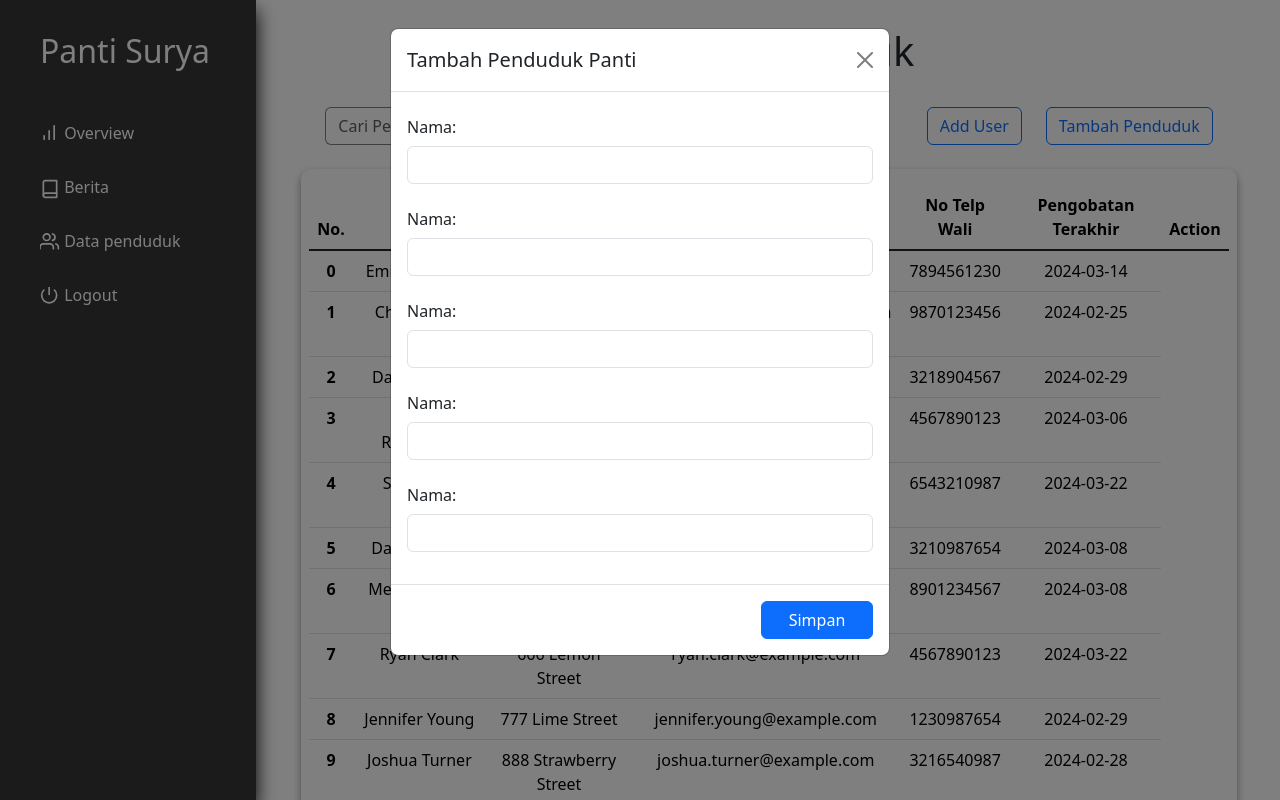
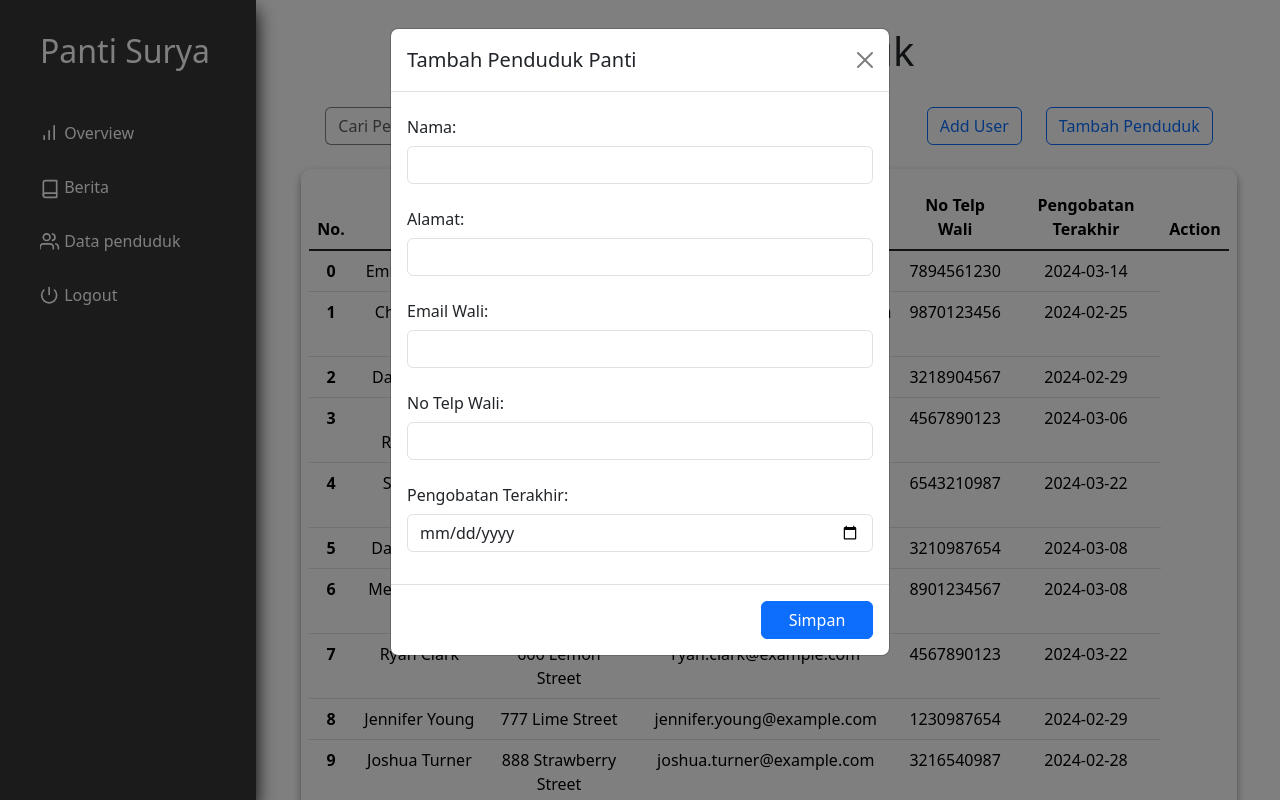
Before and after one commit to NicholasL5/PantiSurya, a PHP site: page /penduduk.php in a window 1280 px wide, after a click on "Add User". Run offline with PHP 8.4, Linux system fonts and the light colour scheme; the visitor is signed in with stand-in values (Sample User, id 1); data comes from the database, SQL or seed files in the repository.

Commit message:
add penduduk modals + edit penduduk (alamat, email, no telp)

```diff
--- a/penduduk.php
+++ b/penduduk.php
@@ -13,7 +13,21 @@
 
     // $db = new myDB();
     // $res = $db->getAllPenduduk();
+    include "utils.php";
+    $db = new myDB();
 
+    if ($_SERVER['REQUEST_METHOD'] == 'POST'){
+        if (isset($_POST['simpan'])){
+            $nama = $_POST['nama_penduduk'];
+            $alamat = $_POST['alamat_penduduk'];
+            $email = $_POST['email_wali'];
+            $noTelpon = $_POST['noTelpon'];
+            $pengobatan= $_POST['tanggal_pengobatan'];
+            $db->insertPenduduk($nama, $alamat, $pengobatan, $email, $noTelpon);
+            echo "<script>alert('Data behasil disimpan')</script>";
+            header("Location: penduduk.php");
+        }
+    }
 ?>
 
 <!DOCTYPE html>
@@ -84,6 +98,7 @@
             <div class="modal fade" id="ModalAddUser" data-bs-backdrop="static" data-bs-keyboard="false" tabindex="-1" aria-labelledby="staticBackdropLabel" aria-hidden="true">
             <div class="modal-dialog">
                 <div class="modal-content">
+                <form action="" method="post">
                 <div class="modal-header">
                     <h1 class="modal-title fs-5" id="staticBackdropLabel">Tambah Penduduk Panti</h1>
                     <button type="button" class="btn-close" data-bs-dismiss="modal" aria-label="Close"></button>
@@ -91,33 +106,39 @@
                 <div class="modal-body">
                     <div class="mb-3">
                         <label for="adduser-nama" class="col-form-label">Nama:</label>
-                        <input type="text" class="form-control" id="adduser-nama">
+                        <input type="text" class="form-control" id="nama_penduduk" name="nama_penduduk">
                     </div>
 
                     <div class="mb-3">
-                        <label for="adduser-nama" class="col-form-label">Nama:</label>
-                        <input type="text" class="form-control" id="adduser-nama">
+                        <label for="adduser-nama" class="col-form-label">Alamat:</label>
+                        <input type="text" class="form-control" id="alamat_penduduk" name="alamat_penduduk">
                     </div>
 
                     <div class="mb-3">
-                        <label for="adduser-nama" class="col-form-label">Nama:</label>
-                        <input type="text" class="form-control" id="adduser-nama">
+                        <label for="adduser-nama" class="col-form-label">Email Wali:</label>
+                        <input type="text" class="form-control" id="email_wali" name="email_wali">
                     </div>
 
                     <div class="mb-3">
-                        <label for="adduser-nama" class="col-form-label">Nama:</label>
-                        <input type="text" class="form-control" id="adduser-nama">
+                        <label for="adduser-nama" class="col-form-label">No Telp Wali:</label>
+                        <input type="text" class="form-control" id="noTelpon" name="noTelpon">
                     </div>
 
+                    <!-- <div class="mb-3">
+                        <label for="adduser-nama" class="col-form-label">Pengobatan Terakhir:</label>
+                        <input type="text" class="form-control" id="adduser-nama">
+                    </div> -->
+
                     <div class="mb-3">
-                        <label for="adduser-nama" class="col-form-label">Nama:</label>
-                        <input type="text" class="form-control" id="adduser-nama">
+                        <label for="recipient-name" class="col-form-label">Pengobatan Terakhir:</label>
+                        <input type="date" class="form-control" id="tanggal_pengobatan" name="tanggal_pengobatan">
                     </div>
                 </div>
                 <div class="modal-footer">
                     <!-- <button type="button" class="btn btn-secondary" data-bs-dismiss="modal">Tutup</button> -->
-                    <button type="button" class="btn btn-primary" style="width: 7rem;">Simpan</button>
+                    <button type="submit" name="simpan" class="btn btn-primary" style="width: 7rem;">Simpan</button>
                 </div>
+                </form>
                 </div>
             </div>
             </div>
--- a/pendudukTambah.php
+++ b/pendudukTambah.php
@@ -210,7 +210,7 @@
                 </section>
 
                 <div class="d-grid gap-2 d-md-flex justify-content-md-end">
-                    <button class="btn btn-primary me-md-2" type="button">Button</button>
+                    <button class="btn btn-primary me-md-2" type="button">Simpan</button>
 
                 </div>
 
--- a/utils.php
+++ b/utils.php
@@ -140,6 +140,18 @@
             $stmt->execute([$title, $description, $date, $id]);
         }
 
+        function insertPenduduk($nama, $alamat, $pengobatan, $email, $noTelpon) {
+            $query = "INSERT INTO penduduk (nama, alamat, pengobatan_terakhir, email, notelp) VALUES (?, ?, ?, ?, ?)";
+            $stmt = $this->db->prepare($query);
+            $stmt->execute([$nama, $alamat, $pengobatan, $email, $noTelpon]);
+        }
+
+        function editPenduduk($alamat, $email, $noTelpon, $id) {
+            $query = "UPDATE penduduk SET alamat = ?, email = ?, notelp = ? WHERE id = ?";
+            $stmt = $this->db->prepare($query);
+            $stmt->execute([$alamat, $email, $noTelpon, $id]);
+        }
+
     }
 
 ?>
```
Also changed, not shown: databerita.php (+33 -17 lines), pendudukLihat.php (+31 -0 lines).
